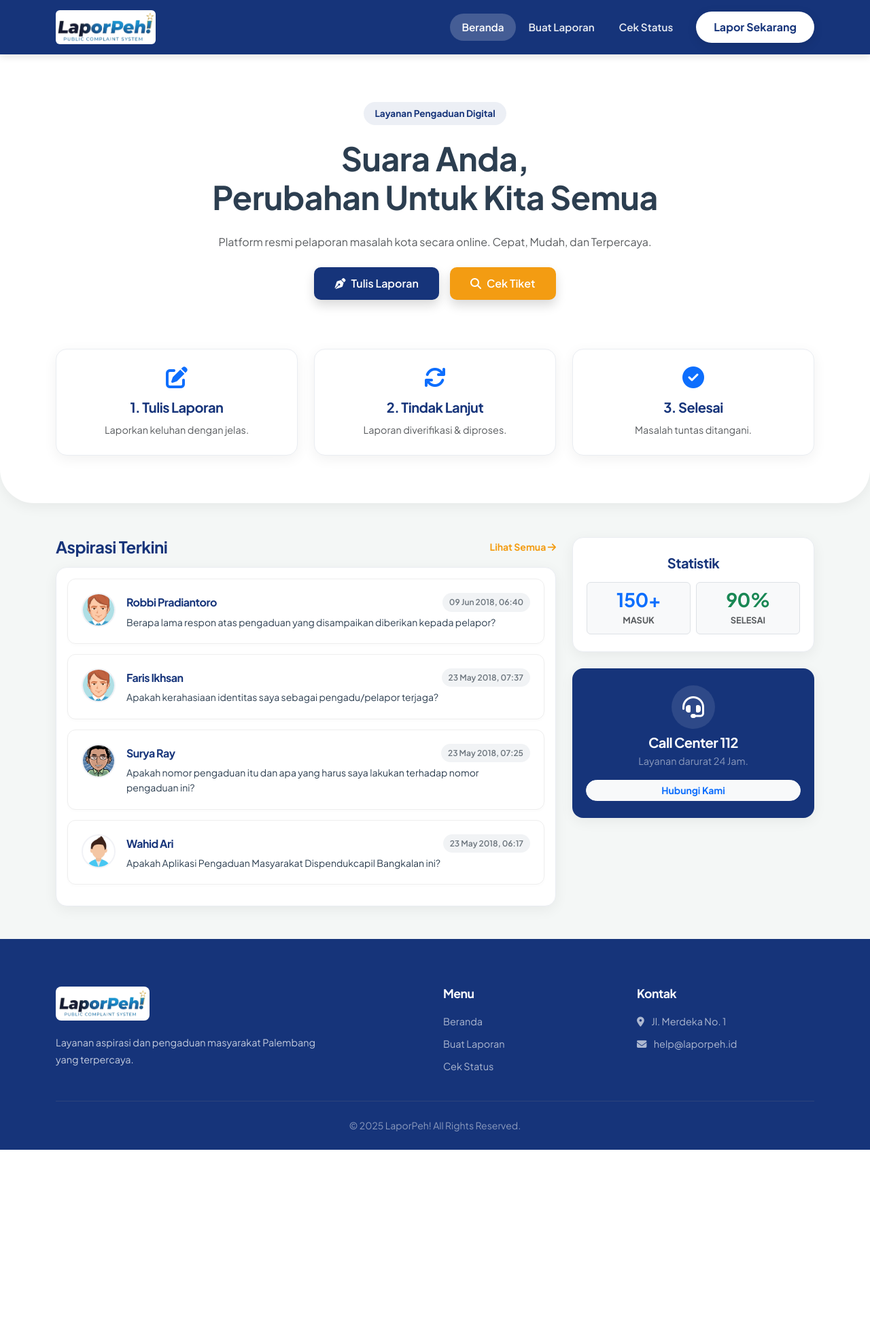
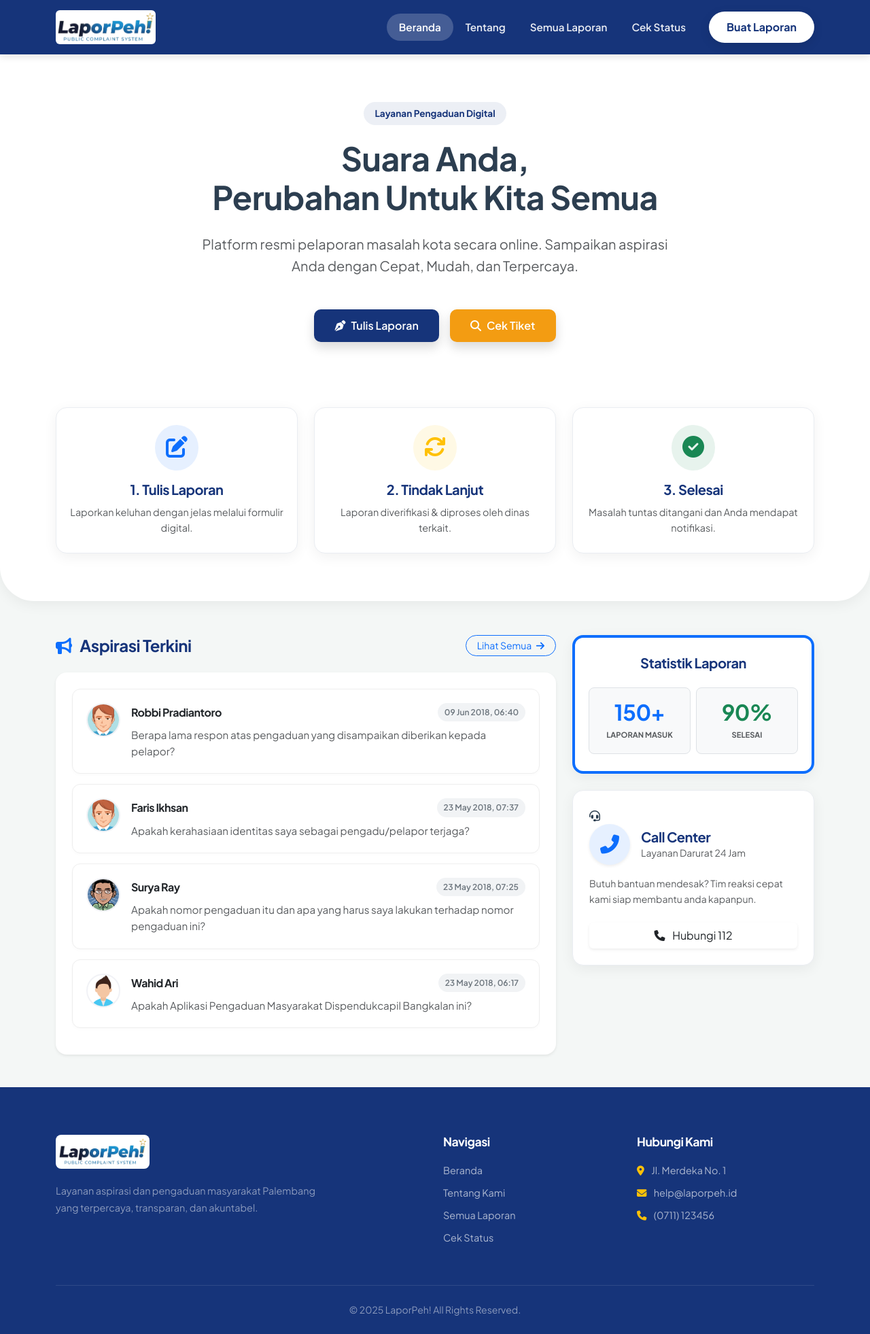
Before and after one commit to FadhilRizqi1/Sistem-Pengaduan-Masyarakat, a PHP site: page / in a window 1280 px wide. Shown: the whole page at 68% size. Before the commit the page ends 1691 px from the top, so only its background shows below. Run offline with PHP 8.4, Linux system fonts and the light colour scheme; data comes from the database, SQL or seed files in the repository.

Commit message:
refactor: update home page interface

```diff
--- a/index.php
+++ b/index.php
@@ -14,7 +14,6 @@
     <meta name="viewport" content="width=device-width, initial-scale=1">
     <title>LaporPeh! - Layanan Aspirasi</title>
     <link rel="icon" href="images/TeksLogoFix.png" type="image/png">
-
     <link href="https://cdn.jsdelivr.net/npm/bootstrap@5.3.0/dist/css/bootstrap.min.css" rel="stylesheet">
     <link rel="stylesheet" href="https://cdnjs.cloudflare.com/ajax/libs/font-awesome/6.4.0/css/all.min.css">
     <link href="css/style.css" rel="stylesheet">
@@ -34,10 +33,11 @@
             <div class="collapse navbar-collapse justify-content-end" id="navbarNav">
                 <ul class="navbar-nav align-items-center">
                     <li class="nav-item"><a class="nav-link active" href="index">Beranda</a></li>
-                    <li class="nav-item"><a class="nav-link" href="lapor">Buat Laporan</a></li>
+                    <li class="nav-item"><a class="nav-link" href="tentang">Tentang</a></li>
+                    <li class="nav-item"><a class="nav-link" href="feed">Semua Laporan</a></li>
                     <li class="nav-item"><a class="nav-link" href="lihat">Cek Status</a></li>
                     <li class="nav-item ms-lg-3 mt-2 mt-lg-0">
-                        <a href="lapor" class="btn btn-nav-cta">Lapor Sekarang</a>
+                        <a href="lapor" class="btn btn-nav-cta">Buat Laporan</a>
                     </li>
                 </ul>
             </div>
@@ -47,15 +47,18 @@
     <section class="hero-section text-center">
         <div class="container">
             <div class="row justify-content-center">
-                <div class="col-lg-9">
+                <div class="col-lg-10">
                     <span class="hero-tag animate__animated animate__fadeInDown">Layanan Pengaduan Digital</span>
                     <h1 class="hero-title animate__animated animate__zoomIn">
                         Suara Anda,<br>Perubahan Untuk Kita Semua
                     </h1>
-                    <p class="text-muted mb-4 animate__animated animate__fadeInUp">
-                        Platform resmi pelaporan masalah kota secara online. Cepat, Mudah, dan Terpercaya.
+                    <p class="text-muted mb-5 fs-5 animate__animated animate__fadeInUp"
+                        style="max-width: 700px; margin: 0 auto;">
+                        Platform resmi pelaporan masalah kota secara online. Sampaikan aspirasi Anda dengan Cepat,
+                        Mudah, dan Terpercaya.
                     </p>
-                    <div class="d-flex justify-content-center gap-3 animate__animated animate__fadeInUp delay-1s">
+                    <div
+                        class="d-flex justify-content-center gap-3 animate__animated animate__fadeInUp delay-1s flex-wrap">
                         <a href="lapor" class="btn btn-primary-custom shadow">
                             <i class="fa fa-pen-nib me-2"></i> Tulis Laporan
                         </a>
@@ -66,26 +69,32 @@
                 </div>
             </div>
 
-            <div class="row mt-5 g-4 justify-content-center">
+            <div class="row mt-5 pt-4 g-4 justify-content-center">
                 <div class="col-md-4">
                     <div class="card-clean card-compact h-100-card text-center">
-                        <i class="fa fa-edit fa-2x text-primary mb-3"></i>
+                        <div class="mb-3 d-inline-block p-3 rounded-circle bg-primary bg-opacity-10">
+                            <i class="fa fa-edit fa-2x text-primary"></i>
+                        </div>
                         <h5>1. Tulis Laporan</h5>
-                        <p class="text-muted small m-0">Laporkan keluhan dengan jelas.</p>
+                        <p class="text-muted small m-0">Laporkan keluhan dengan jelas melalui formulir digital.</p>
                     </div>
                 </div>
                 <div class="col-md-4">
                     <div class="card-clean card-compact h-100-card text-center">
-                        <i class="fa fa-sync fa-2x text-primary mb-3"></i>
+                        <div class="mb-3 d-inline-block p-3 rounded-circle bg-warning bg-opacity-10">
+                            <i class="fa fa-sync fa-2x text-warning"></i>
+                        </div>
                         <h5>2. Tindak Lanjut</h5>
-                        <p class="text-muted small m-0">Laporan diverifikasi & diproses.</p>
+                        <p class="text-muted small m-0">Laporan diverifikasi & diproses oleh dinas terkait.</p>
                     </div>
                 </div>
                 <div class="col-md-4">
                     <div class="card-clean card-compact h-100-card text-center">
-                        <i class="fa fa-check-circle fa-2x text-primary mb-3"></i>
+                        <div class="mb-3 d-inline-block p-3 rounded-circle bg-success bg-opacity-10">
+                            <i class="fa fa-check-circle fa-2x text-success"></i>
+                        </div>
                         <h5>3. Selesai</h5>
-                        <p class="text-muted small m-0">Masalah tuntas ditangani.</p>
+                        <p class="text-muted small m-0">Masalah tuntas ditangani dan Anda mendapat notifikasi.</p>
                     </div>
                 </div>
             </div>
@@ -95,14 +104,14 @@
     <div class="container pb-5">
         <div class="row g-4">
             <div class="col-lg-8">
-                <div class="d-flex justify-content-between align-items-center mb-3">
-                    <h4 class="mb-0">Aspirasi Terkini</h4>
-                    <a href="lihat" class="text-decoration-none fw-bold small" style="color: var(--accent);">Lihat Semua
-                        <i class="fa fa-arrow-right"></i></a>
+                <div class="d-flex justify-content-between align-items-center mb-4">
+                    <h4 class="mb-0 fw-bold"><i class="fa fa-bullhorn me-2 text-primary"></i> Aspirasi Terkini</h4>
+                    <a href="feed" class="btn btn-sm btn-outline-primary rounded-pill px-3">Lihat Semua <i
+                            class="fa fa-arrow-right ms-1"></i></a>
                 </div>
 
-                <div class="card-clean p-0 overflow-hidden">
-                    <div class="p-3">
+                <div class="card-clean p-0 overflow-hidden shadow-sm border-0">
+                    <div class="p-4">
                         <?php
                         $stmt = $db->prepare("SELECT * FROM `laporan` ORDER BY id DESC LIMIT 5");
                         $stmt->execute();
@@ -114,12 +123,13 @@
                                 <img class="avatar-img" src="images/avatar/<?php RandomAvatar(); ?>" alt="User">
                             </div>
                             <div class="flex-grow-1">
-                                <div class="d-flex justify-content-between align-items-center mb-1">
-                                    <h6 class="mb-0"><?php echo htmlspecialchars($key['nama']); ?></h6>
+                                <div class="d-flex justify-content-between align-items-center mb-2">
+                                    <h6 class="mb-0 fw-bold text-dark"><?php echo htmlspecialchars($key['nama']); ?>
+                                    </h6>
                                     <span class="laporan-date"><?php echo $tanggal; ?></span>
                                 </div>
-                                <p class="mb-0 small"
-                                    style="display: -webkit-box; -webkit-line-clamp: 2; -webkit-box-orient: vertical; overflow: hidden;">
+                                <p class="mb-0 text-muted"
+                                    style="display: -webkit-box; -webkit-line-clamp: 2; -webkit-box-orient: vertical; overflow: hidden; font-size: 0.95rem;">
                                     <?php echo htmlspecialchars($key['isi']); ?>
                                 </p>
                             </div>
@@ -130,35 +140,46 @@
             </div>
 
             <div class="col-lg-4">
-                <div class="card-clean card-compact bg-white text-center mb-4">
-                    <h5 class="mb-3">Statistik</h5>
+                <div class="card-clean card-compact bg-white text-center mb-4 border-primary border-top border-4">
+                    <h5 class="mb-4 fw-bold">Statistik Laporan</h5>
                     <div class="row g-2">
                         <div class="col-6">
-                            <div class="p-2 rounded border bg-light">
-                                <h3 class="fw-bold mb-0 text-primary">150+</h3>
-                                <small class="text-muted fw-bold" style="font-size: 0.8rem;">MASUK</small>
+                            <div class="p-3 rounded-3 bg-light border">
+                                <h2 class="fw-bold mb-0 text-primary">150+</h2>
+                                <small class="text-muted fw-bold text-uppercase" style="font-size: 0.7rem;">Laporan
+                                    Masuk</small>
                             </div>
                         </div>
                         <div class="col-6">
-                            <div class="p-2 rounded border bg-light">
-                                <h3 class="fw-bold mb-0 text-success">90%</h3>
-                                <small class="text-muted fw-bold" style="font-size: 0.8rem;">SELESAI</small>
+                            <div class="p-3 rounded-3 bg-light border">
+                                <h2 class="fw-bold mb-0 text-success">90%</h2>
+                                <small class="text-muted fw-bold text-uppercase"
+                                    style="font-size: 0.7rem;">Selesai</small>
                             </div>
                         </div>
                     </div>
                 </div>
 
-                <div class="card-clean card-compact text-center text-white border-0"
-                    style="background: var(--primary);">
-                    <div class="mb-2">
-                        <div class="bg-white bg-opacity-10 d-inline-flex p-3 rounded-circle">
-                            <i class="fa fa-headset fs-2 text-white"></i>
+                <div class="card-clean card-call-center text-start p-4">
+                    <i class="fa fa-headset icon-bg"></i>
+                    <div class="d-flex align-items-center mb-3">
+                        <div class="bg-primary bg-opacity-10 p-3 rounded-circle text-primary me-3 shadow-sm"
+                            style="width: 60px; height: 60px; display: flex; align-items: center; justify-content: center;">
+                            <i class="fa fa-phone-alt fs-3"></i>
+                        </div>
+                        <div>
+                            <h5 class="mb-0 fw-bold">Call Center</h5>
+                            <p class="mb-0 small text-muted">Layanan Darurat 24 Jam</p>
                         </div>
                     </div>
-                    <h5 class="text-white mb-1">Call Center 112</h5>
-                    <p class="text-white-50 small mb-3">Layanan darurat 24 Jam.</p>
-                    <a href="#" class="btn btn-sm btn-light w-100 rounded-pill text-primary fw-bold">Hubungi Kami</a>
+                    <p class="mb-4 text-muted small" style="line-height: 1.6; position: relative; z-index: 2;">
+                        Butuh bantuan mendesak? Tim reaksi cepat kami siap membantu anda kapanpun.
+                    </p>
+                    <a href="tel:112" class="btn btn-call-center w-100 shadow-sm position-relative" style="z-index: 2;">
+                        <i class="fa fa-phone me-2"></i> Hubungi 112
+                    </a>
                 </div>
+
             </div>
         </div>
     </div>
@@ -168,22 +189,25 @@
             <div class="row gy-4">
                 <div class="col-lg-5">
                     <img src="images/TeksLogoFix.png" alt="Logo Footer" class="footer-logo-img">
-                    <p class="footer-desc pe-lg-5">Layanan aspirasi dan pengaduan masyarakat Palembang yang terpercaya.
+                    <p class="footer-desc pe-lg-5 text-white-50">Layanan aspirasi dan pengaduan masyarakat Palembang
+                        yang terpercaya, transparan, dan akuntabel.
                     </p>
                 </div>
                 <div class="col-lg-3 offset-lg-1 footer-links">
-                    <h5 class="footer-heading">Menu</h5>
+                    <h5 class="footer-heading">Navigasi</h5>
                     <a href="index">Beranda</a>
-                    <a href="lapor">Buat Laporan</a>
+                    <a href="tentang">Tentang Kami</a>
+                    <a href="feed">Semua Laporan</a>
                     <a href="lihat">Cek Status</a>
                 </div>
                 <div class="col-lg-3 footer-links">
-                    <h5 class="footer-heading">Kontak</h5>
-                    <a href="#"><i class="fa fa-map-marker-alt me-2"></i> Jl. Merdeka No. 1</a>
-                    <a href="#"><i class="fa fa-envelope me-2"></i> help@laporpeh.id</a>
+                    <h5 class="footer-heading">Hubungi Kami</h5>
+                    <a href="#"><i class="fa fa-map-marker-alt me-2 text-warning"></i> Jl. Merdeka No. 1</a>
+                    <a href="#"><i class="fa fa-envelope me-2 text-warning"></i> help@laporpeh.id</a>
+                    <a href="#"><i class="fa fa-phone me-2 text-warning"></i> (0711) 123456</a>
                 </div>
             </div>
-            <div class="border-top border-secondary border-opacity-25 mt-4 pt-4 text-center text-white-50 small">
+            <div class="border-top border-white border-opacity-10 mt-5 pt-4 text-center text-white-50 small">
                 &copy; 2025 LaporPeh! All Rights Reserved.
             </div>
         </div>
```
